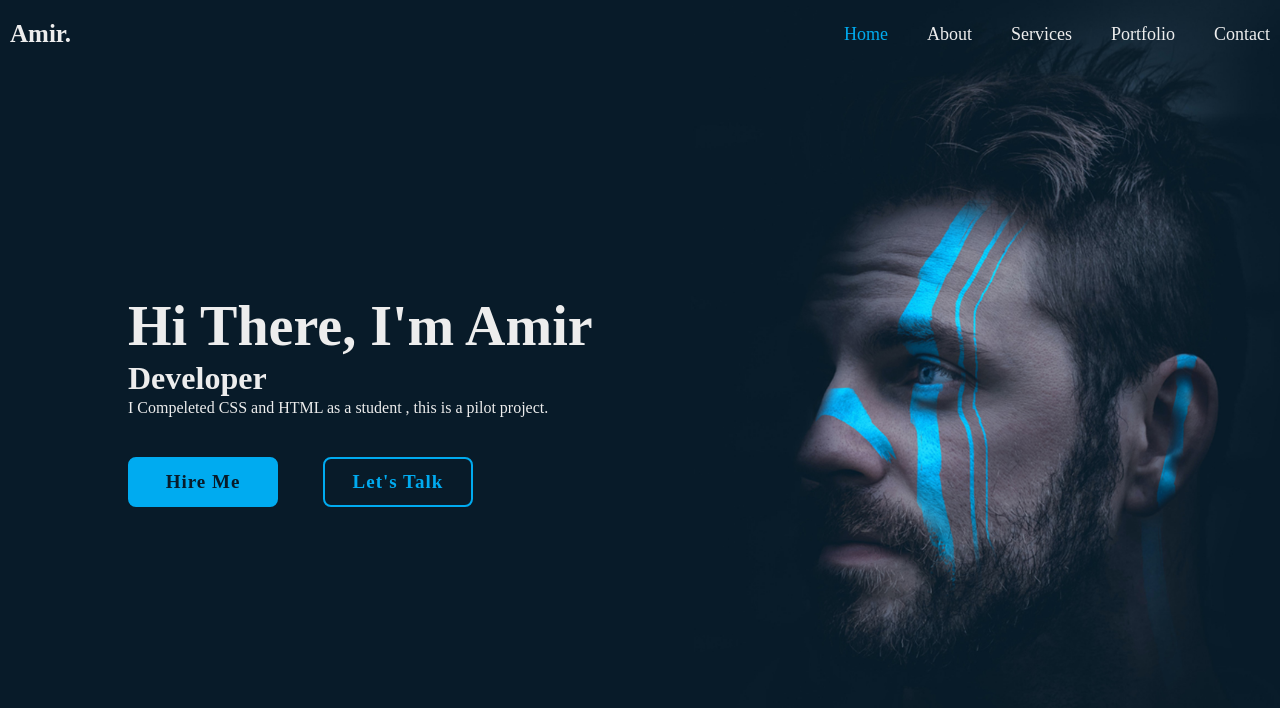
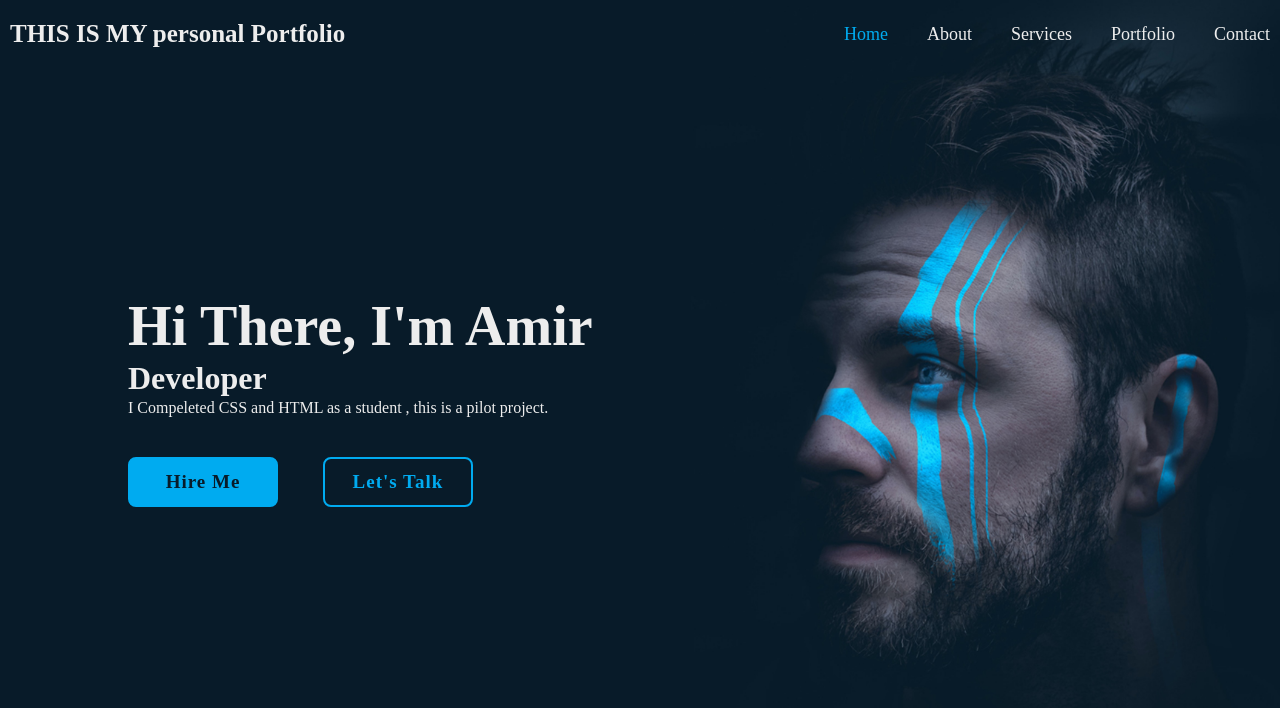
Before and after one commit to Amirlolo1616/about-me, a plain HTML site: page index.html in a window 1280 px wide. Shown: the top 708 px of the page. Drawn offline with nearby package versions, Linux system fonts and the light colour scheme.

Commit message:
change heading name

```diff
--- a/index.html
+++ b/index.html
@@ -13,7 +13,7 @@
 <body>
 
     <header class="header">
-        <a href="#" class="logo">Amir.</a>
+        <a href="#" class="logo">THIS IS MY personal Portfolio</a>
 
         <nav class="navbar">
             <a href="#" class="active">Home</a>
```
